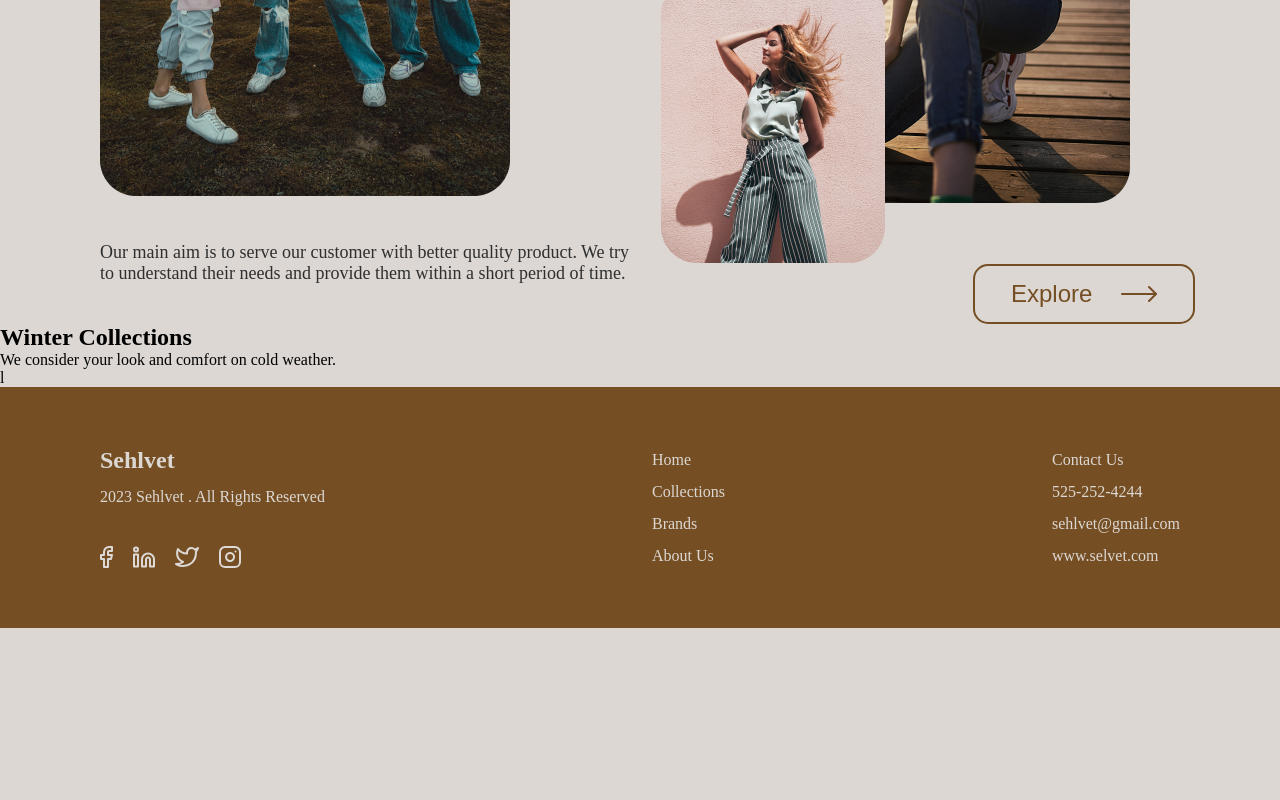
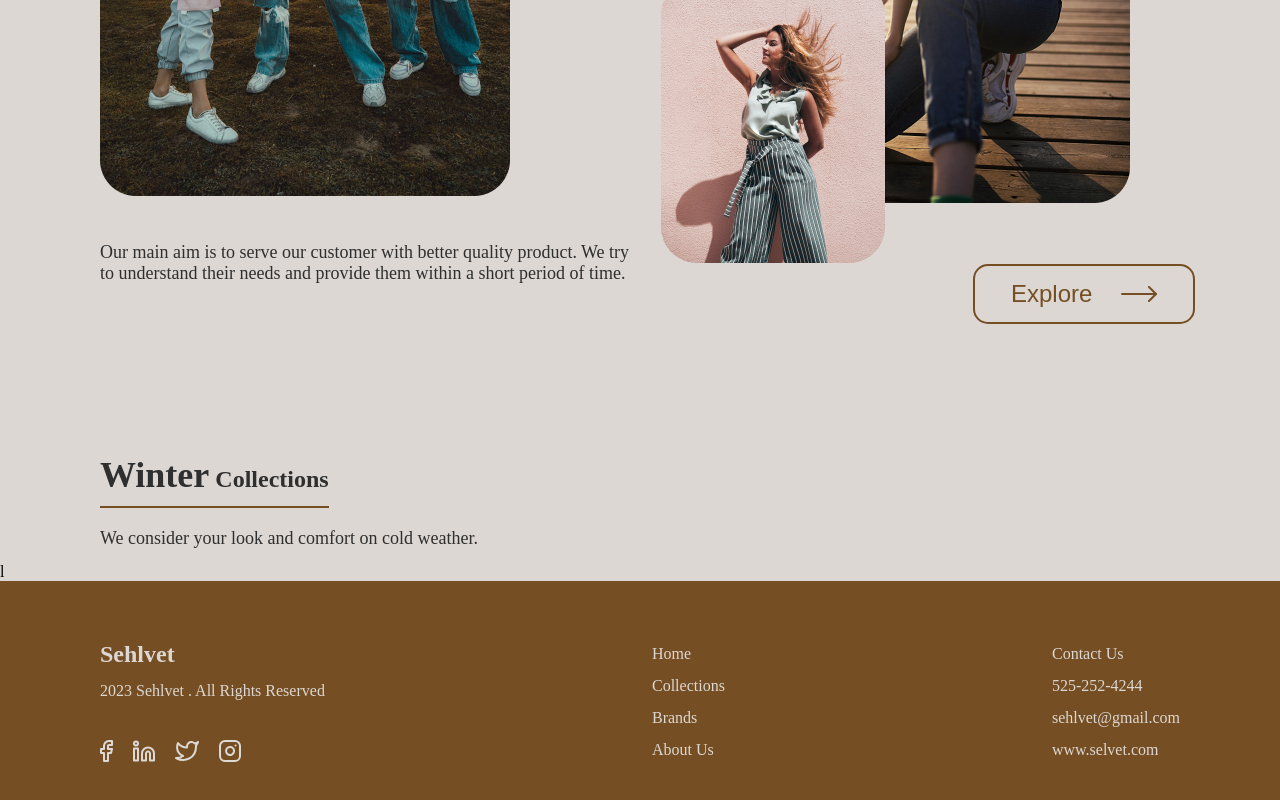
Before and after one commit to KiwiScreams/Sehlvet-landing-page, a React (Vite) app: page / in a window 1280 px wide. Shown: the part 5464-6264 px from the top of the page. Before the commit the page ends 6092 px from the top, so only its background shows below. Built offline with nearby package versions, Linux system fonts and the light colour scheme.

Commit message:
winter styles

```diff
--- a/src/components/winter/Winter.css
+++ b/src/components/winter/Winter.css
@@ -0,0 +1,28 @@
+.winter--component
+{
+    padding: 0 85px 0 100px;
+    margin-top: 130px;
+    width: 100%;
+}
+.winter--component h2
+{
+    font-size: var(--font-size-24px);
+    color: var(--dark-clr);
+    border-bottom: 2px solid var(--brown-clr);
+    width: fit-content;
+    padding-bottom: 10px;
+    margin-bottom: 20px;
+}
+.winter--component h2 span
+{
+    font-size: var(--font-size-36px);
+}
+.winter--component .winter-header p
+{
+    color: var(--dark-clr);
+    font-size: var(--font-size-18px);
+}
+.winter--component .winter-header
+{
+    margin-bottom: 14px;
+}
--- a/src/components/winter/Winter.jsx
+++ b/src/components/winter/Winter.jsx
@@ -7,7 +7,7 @@ const Winter = () => {
           <h2>
             <span>Winter</span> Collections
           </h2>
-          <p>We consider  your look and comfort on cold  weather.</p>
+          <p>We consider your look and comfort on cold weather.</p>
         </div>
       </section>
     </>
```
